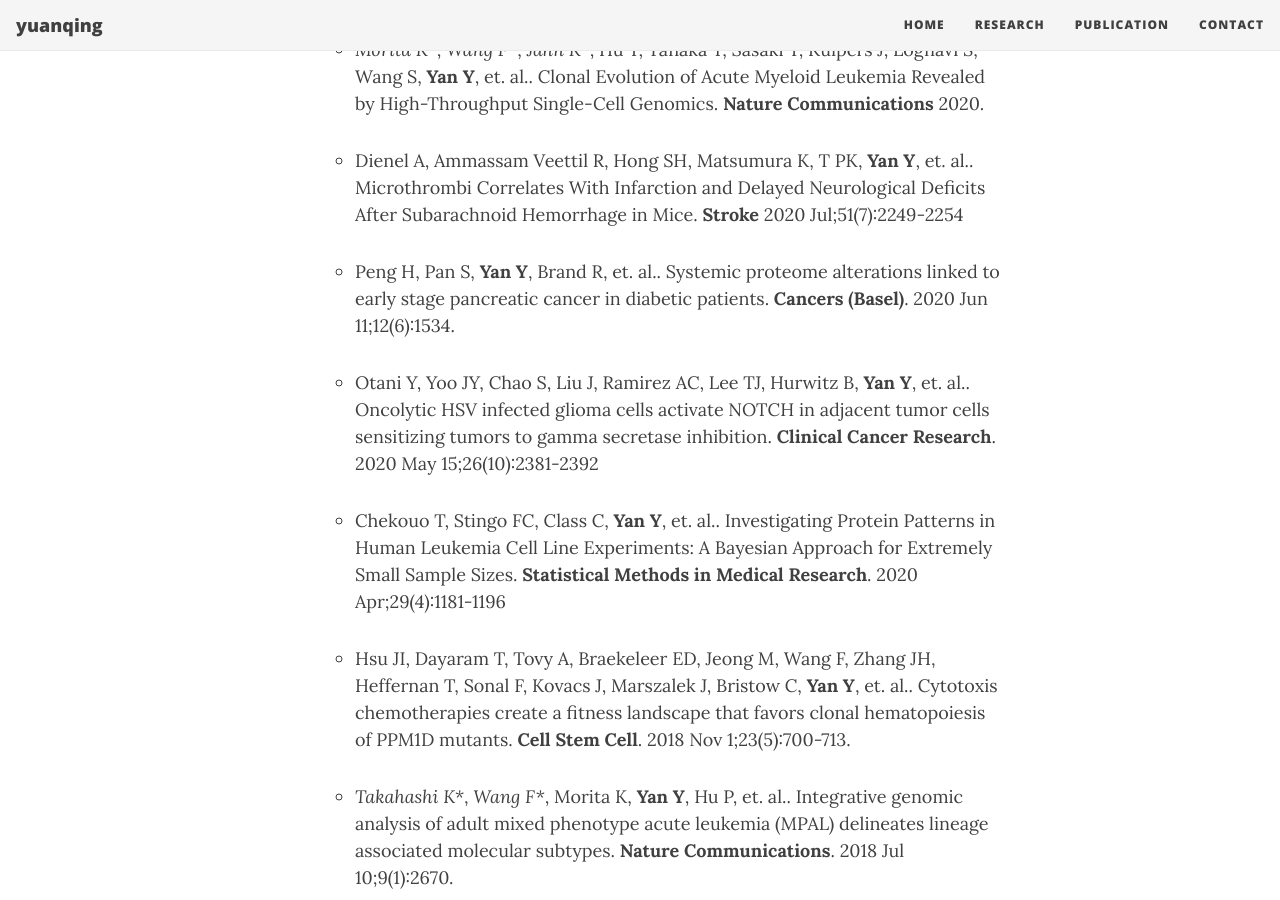
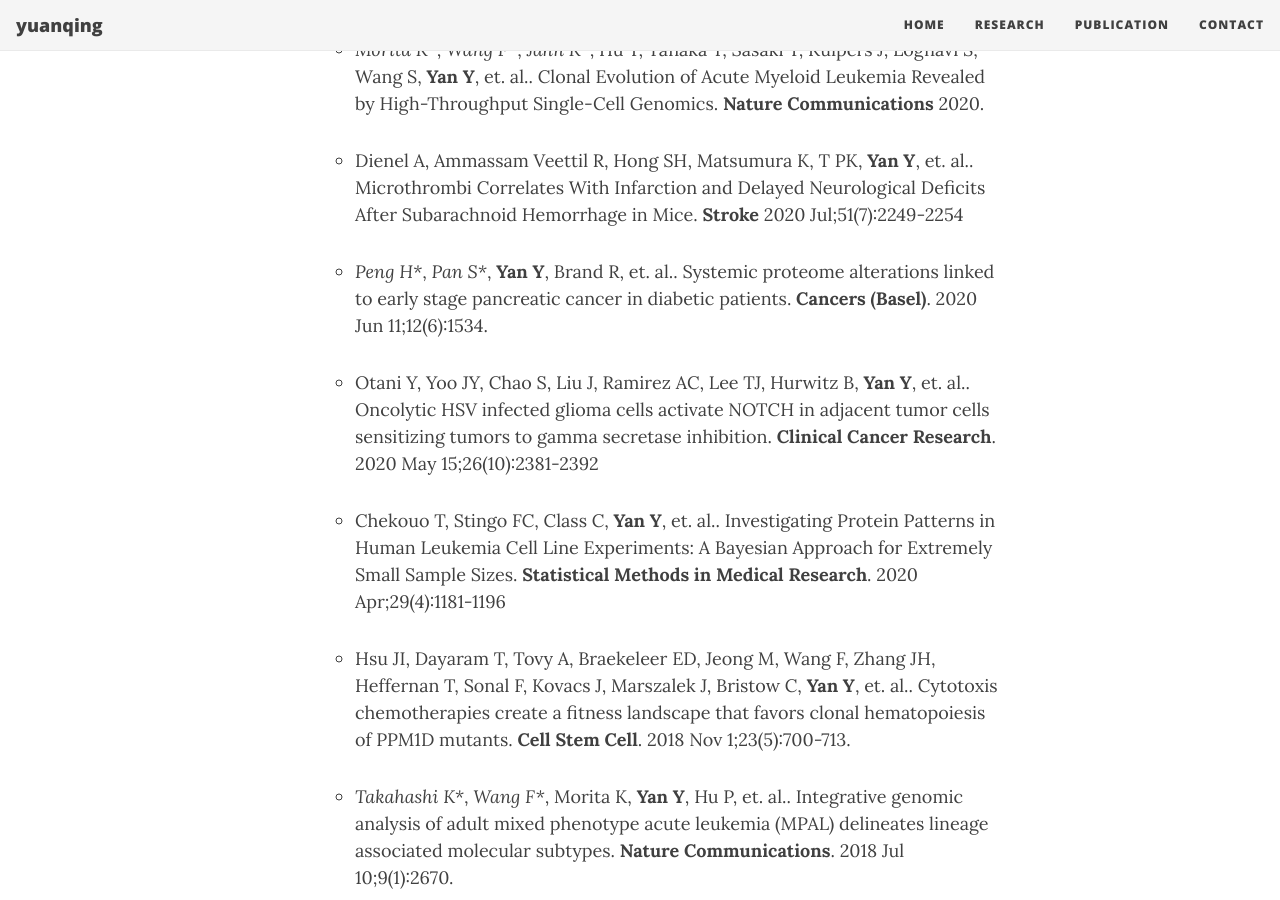
Before and after one commit to yuanqing-yan/Yuanqing, a Jekyll site: the page built from publications.md, in a window 1280 px wide and 900 px high, scrolled down 1540 px. Built offline with Jekyll 4.4.1, drawn with Linux system fonts in a browser that asks for light colours; nearby versions of some CDN libraries.

```diff
--- a/publications.md
+++ b/publications.md
@@ -37,7 +37,7 @@ description: Publications
 
     * Dienel A, Ammassam Veettil R, Hong SH, Matsumura K, T PK, **Yan Y**, et. al.. Microthrombi Correlates With Infarction and Delayed Neurological Deficits After Subarachnoid Hemorrhage in Mice. **Stroke** 2020 Jul;51(7):2249-2254
 
-	* Peng H, Pan S, **Yan Y**, Brand R, et. al.. Systemic proteome alterations linked to early stage pancreatic cancer in diabetic patients. **Cancers (Basel)**. 2020 Jun 11;12(6):1534.
+	* _Peng H*_, _Pan S*_, **Yan Y**, Brand R, et. al.. Systemic proteome alterations linked to early stage pancreatic cancer in diabetic patients. **Cancers (Basel)**. 2020 Jun 11;12(6):1534.
 
 	* Otani Y, Yoo JY, Chao S, Liu J, Ramirez AC, Lee TJ, Hurwitz B, **Yan Y**, et. al.. Oncolytic HSV infected glioma cells activate NOTCH in adjacent tumor cells sensitizing tumors to gamma secretase inhibition. **Clinical Cancer Research**. 2020 May 15;26(10):2381-2392
 
```
